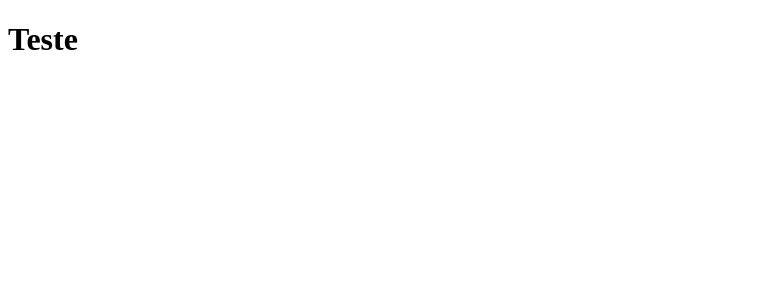
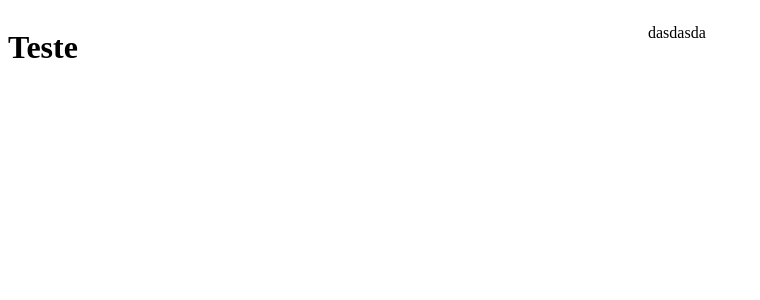
Before and after one commit to Maarzano/M.0, a React (Vite) app: page / in a window 1280 px wide. Shown: the top 300 px of the page, without its empty margins (0-760 px from the left). Built offline with nearby package versions, Linux system fonts and the light colour scheme.

Commit message:
feat(separação no index) adiciona separação no index para separar coisas

```diff
--- a/src/Pages/Sobre/Index/Index.tsx
+++ b/src/Pages/Sobre/Index/Index.tsx
@@ -1,8 +1,15 @@
+import { Separação, Wrapper } from "./styles";
+
 const Index = () => {
     return (
-        <>
-        <h1>Teste</h1>
-        </>
+        <Wrapper>
+            <Separação>
+                <h1>Teste</h1>
+            </Separação>
+            <Separação>
+                <p>dasdasda</p>
+            </Separação>
+        </Wrapper>
     )
 }
 
--- /dev/null
+++ b/src/Pages/Sobre/Index/styles.ts
@@ -0,0 +1,12 @@
+import styled from "styled-components";
+
+export const Wrapper = styled.div`
+    display: flex;
+    min-width: 100vw;
+    min-height: 100vh;
+`
+
+export const Separação = styled.div`
+    min-height: 100vh;
+    width: 50vw;
+`
```
